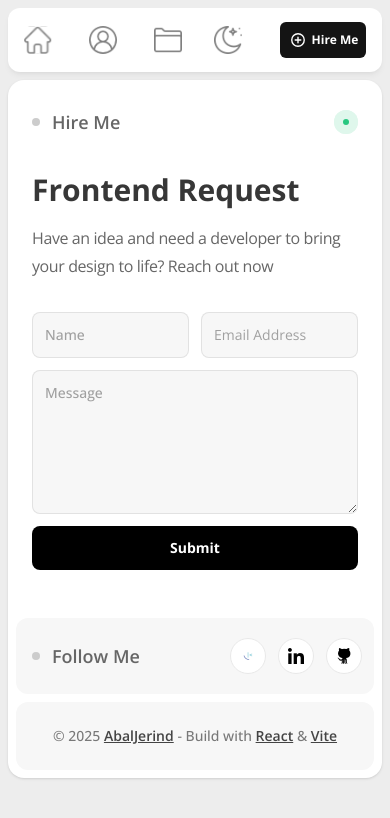
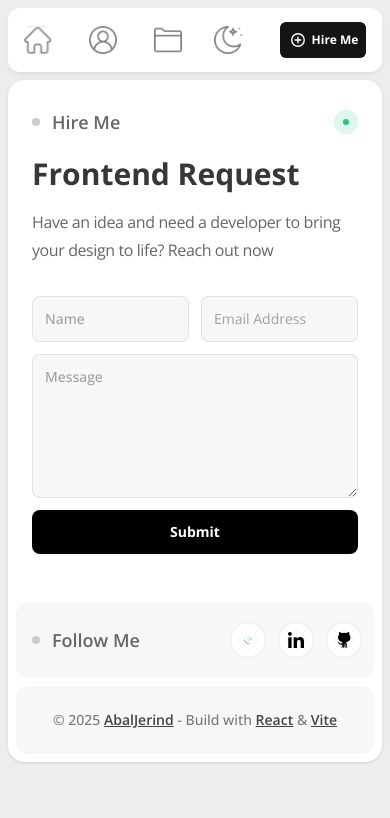
Before and after one commit to Abaljerind/portofolio-jerind, a React (Vite) app: page /contact in a window 390 px wide. Shown: the top 818 px of the page. Built offline with nearby package versions, Linux system fonts and the light colour scheme; no server answers.

Commit message:
Change margin top for breakpoint md and above

```diff
--- a/src/pages/Contact.jsx
+++ b/src/pages/Contact.jsx
@@ -54,7 +54,7 @@ function Contact() {
           <GreenCircle />
         </div>
 
-        <div className="intro-contacts mt-4 flex flex-col px-6">
+        <div className="intro-contacts flex flex-col px-6 md:mt-4">
           <h2 className="mb-4 text-3xl font-bold text-[#373737] md:text-4xl dark:text-white">
             Frontend Request
           </h2>
```
